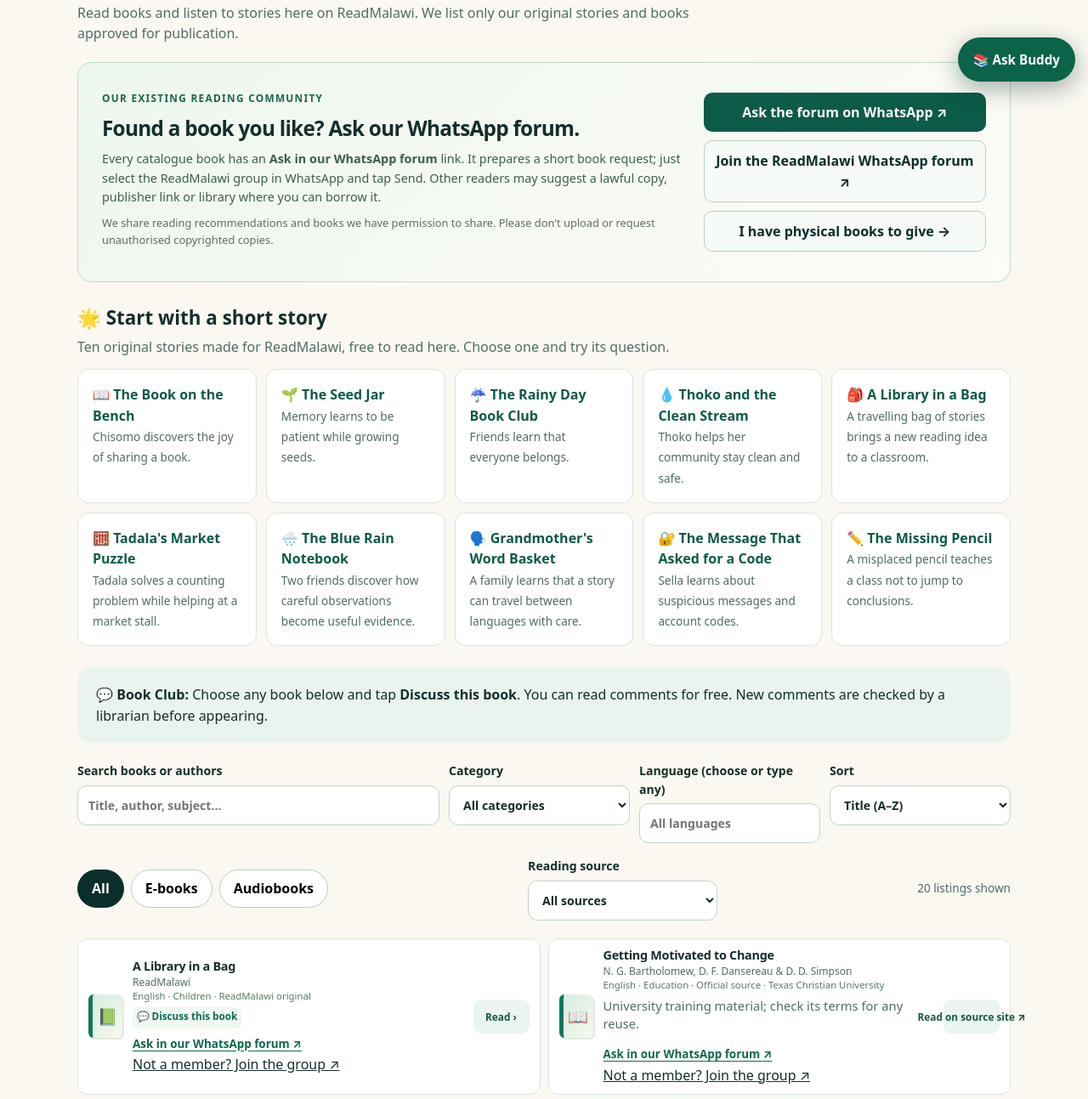
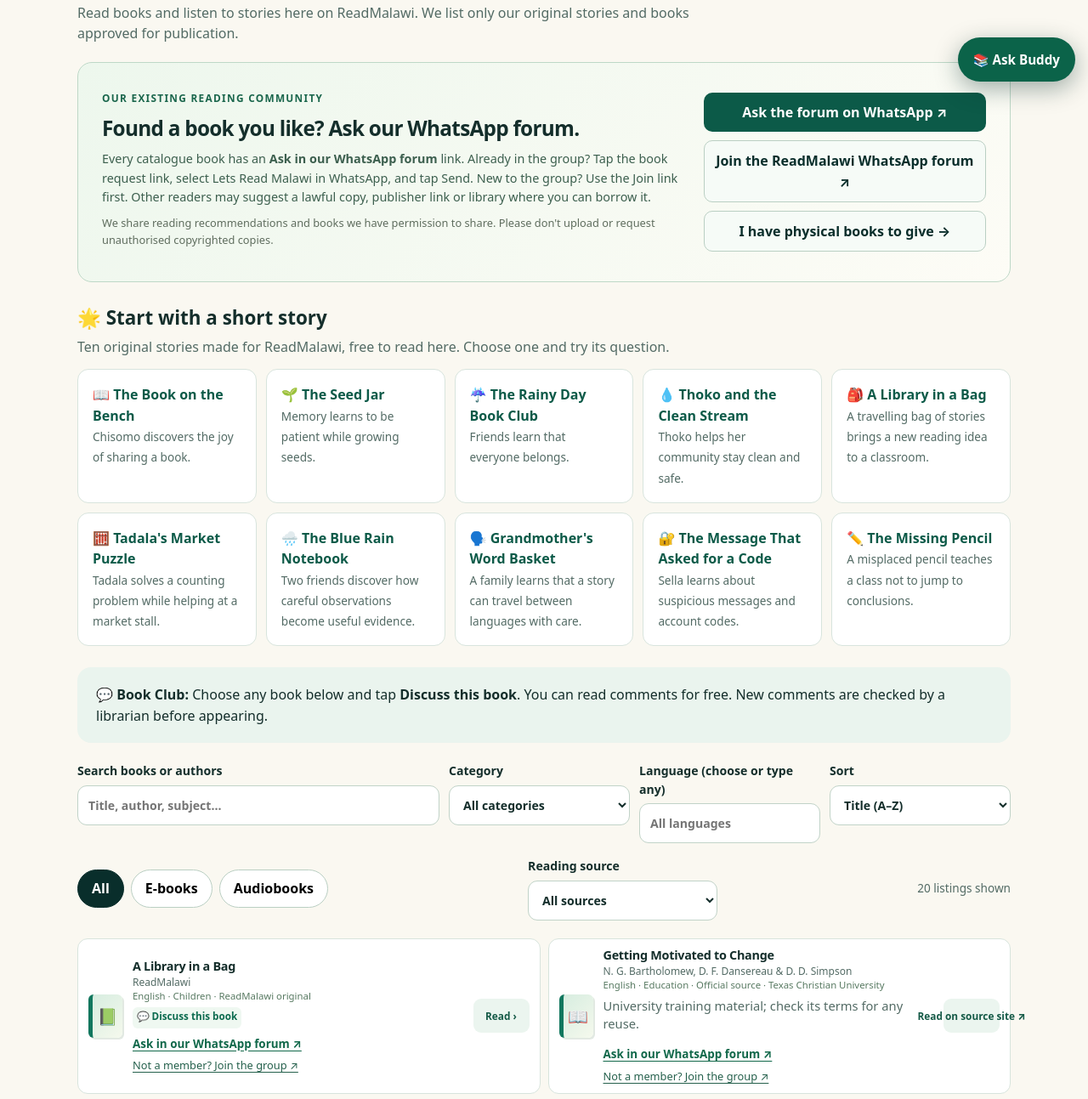
Before and after one commit to ibrowsenterprise-lab/ReadMalawi, a plain HTML site: page library.html in a window 1280 px wide. Shown: the part 689-1982 px from the top of the page at 85% size. Drawn offline with Linux system fonts and the light colour scheme; no server answers; a script that the page names is missing.

Commit message:
Clarify how readers join Lets Read Malawi and request books on WhatsApp

```diff
--- a/library.html
+++ b/library.html
@@ -58,6 +58,7 @@
 .rm-forum-actions [hidden]{display:none!important}
 .readmalawi-whatsapp-book-link{display:inline-block;margin-top:6px;font-size:.84rem;font-weight:750;color:#11684a;text-decoration:underline;text-underline-offset:3px}
 .readmalawi-whatsapp-book-link:hover{color:#084330}
+.readmalawi-whatsapp-join-link{display:block;width:fit-content;margin:4px 0 0;font-size:.80rem;color:#26614d;text-decoration:underline;text-underline-offset:3px}
 @media(max-width:680px){.rm-forum-panel{grid-template-columns:1fr}.rm-forum-actions a.btn{width:100%}}
 
 </style>
@@ -77,7 +78,7 @@
   <div>
     <span class="rm-eyebrow">Our existing reading community</span>
     <h3 id="rm-forum-headline">Found a book you like? Ask our WhatsApp forum.</h3>
-    <p>Every catalogue book has an <strong>Ask in our WhatsApp forum</strong> link. It prepares a short book request; just select the ReadMalawi group in WhatsApp and tap Send. Other readers may suggest a lawful copy, publisher link or library where you can borrow it.</p>
+    <p>Every catalogue book has an <strong>Ask in our WhatsApp forum</strong> link. Already in the group? Tap the book request link, select Lets Read Malawi in WhatsApp, and tap Send. New to the group? Use the Join link first. Other readers may suggest a lawful copy, publisher link or library where you can borrow it.</p>
     <p class="rm-smallprint">We share reading recommendations and books we have permission to share. Please don't upload or request unauthorised copyrighted copies.</p>
   </div>
   <div class="rm-forum-actions">
@@ -218,6 +219,6 @@ We are developing additional educational services for schools, readers, authors
 <script src="readmalawi-config.js"></script>
 <script defer src="assets/testing-notice.js"></script>
 <script defer src="assets/whatsapp-community.js?v=20261013-forum-v2"></script>
-<script type="module" src="library.js?v=20261013-book-forum1"></script>
+<script type="module" src="library.js?v=20261013-forum-join1"></script>
 <script defer src="assets/readmalawi-chat-widget.js"></script>
 </body></html>
```
